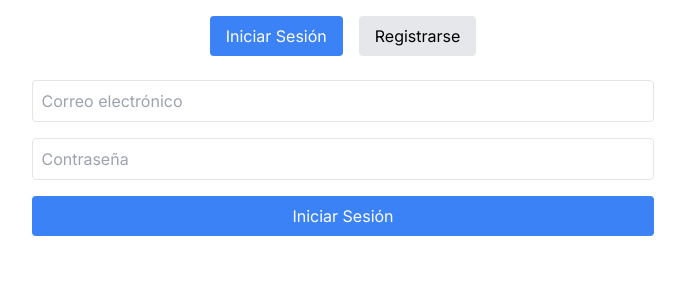
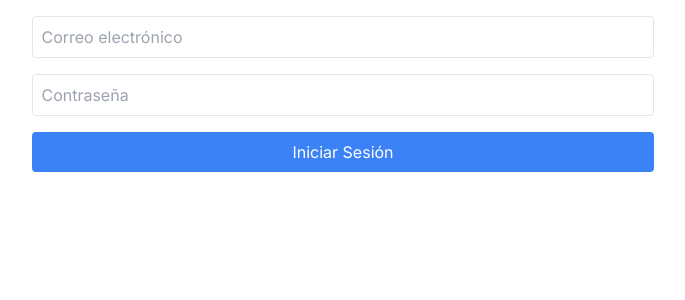
Before and after one commit to MatiasBarengo/pdf-printer, a Next.js app: page /signin in a window 1280 px wide. Shown: the top 300 px of the page, without its empty margins (297-982 px from the left). Built offline with nearby package versions, Linux system fonts and the light colour scheme.

Commit message:
remove signup

```diff
--- a/app/signin/page.tsx
+++ b/app/signin/page.tsx
@@ -1,28 +1,10 @@
-'use client'
-
 import SignIn from '@/components/SignIn';
-import { useState } from 'react';
 
 export default function SignInPage() {
-  const [isSignIn, setIsSignIn] = useState(true);
 
   return (
     <div className="container mx-auto p-4">
       <div className="flex flex-col items-center">
-        <div className="flex gap-4 mb-6">
-          <button
-            className={`px-4 py-2 rounded ${isSignIn ? 'bg-blue-500 text-white' : 'bg-gray-200'}`}
-            onClick={() => setIsSignIn(true)}
-          >
-            Iniciar Sesión
-          </button>
-          <button
-            className={`px-4 py-2 rounded ${!isSignIn ? 'bg-blue-500 text-white' : 'bg-gray-200'}`}
-            onClick={() => setIsSignIn(false)}
-          >
-            Registrarse
-          </button>
-        </div>
         <SignIn />
       </div>
     </div>
```
